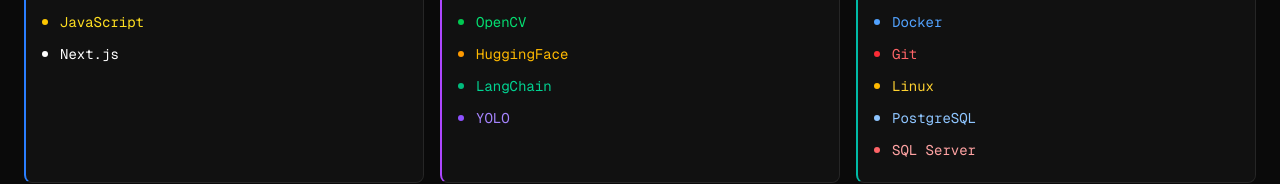
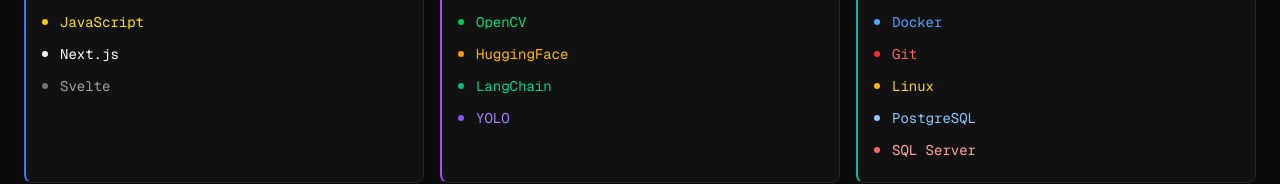
Before and after one commit to saitama140203/Portfolio, a Next.js app: page / in a window 1280 px wide. Shown: the part 1120-1304 px from the top of the page. Built offline with nearby package versions, Linux system fonts and the light colour scheme.

Commit message:
feat: add Svelte to the list of programming technologies in the portfolio.

```diff
--- a/app/Portfolio.tsx
+++ b/app/Portfolio.tsx
@@ -44,7 +44,7 @@
             programming: "Programming",
             aiml: "AI / ML",
             backendMlops: "Backend & MLOps",
-            programmingList: ["Python", "JavaScript", "Next.js"],
+            programmingList: ["Python", "JavaScript", "Next.js", "Svelte"],
             aimlList: ["PyTorch", "OpenCV", "HuggingFace", "LangChain", "YOLO"],
             backendMlopsList: ["FastAPI", "Docker", "Git", "Linux", "PostgreSQL", "SQL Server"],
         },
```
